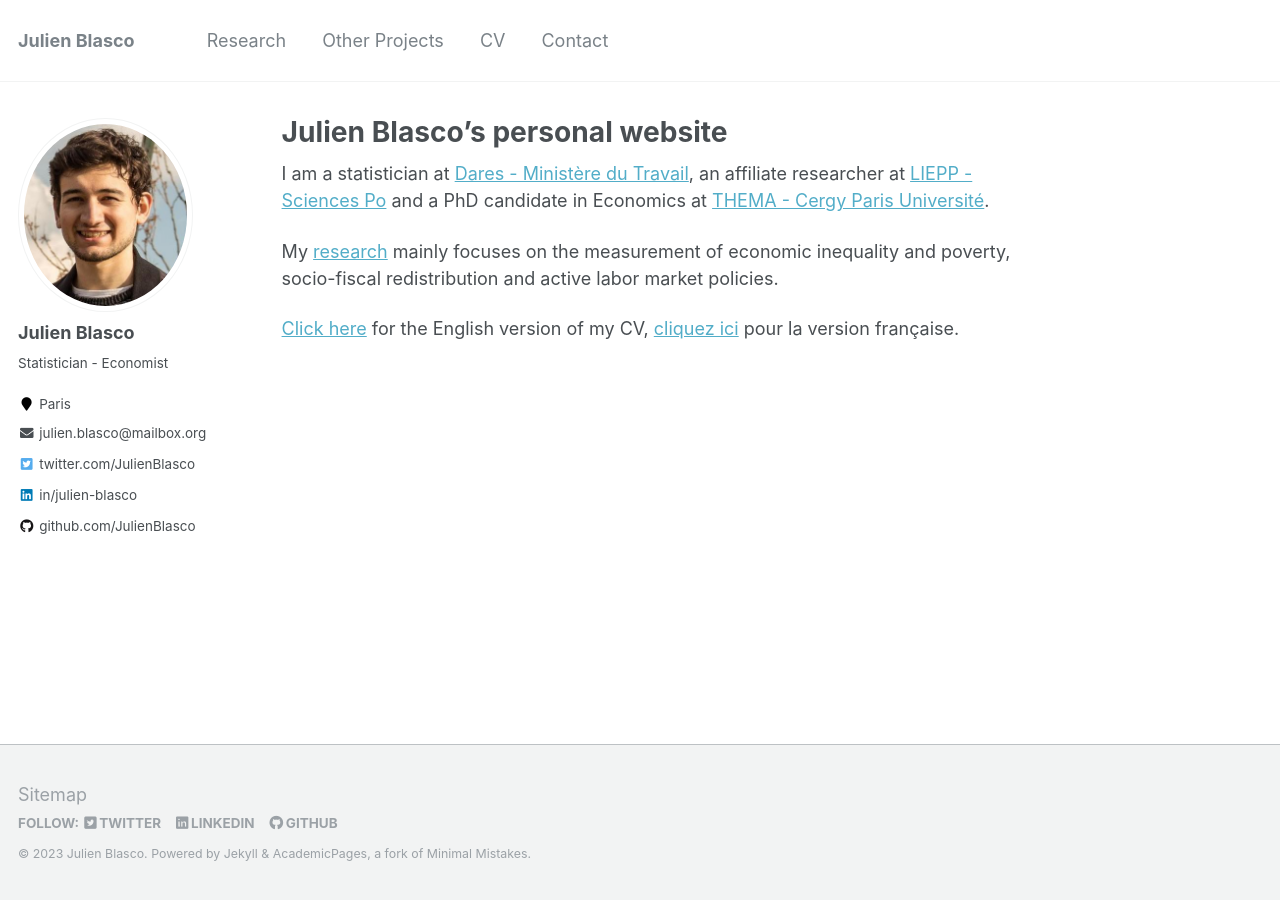
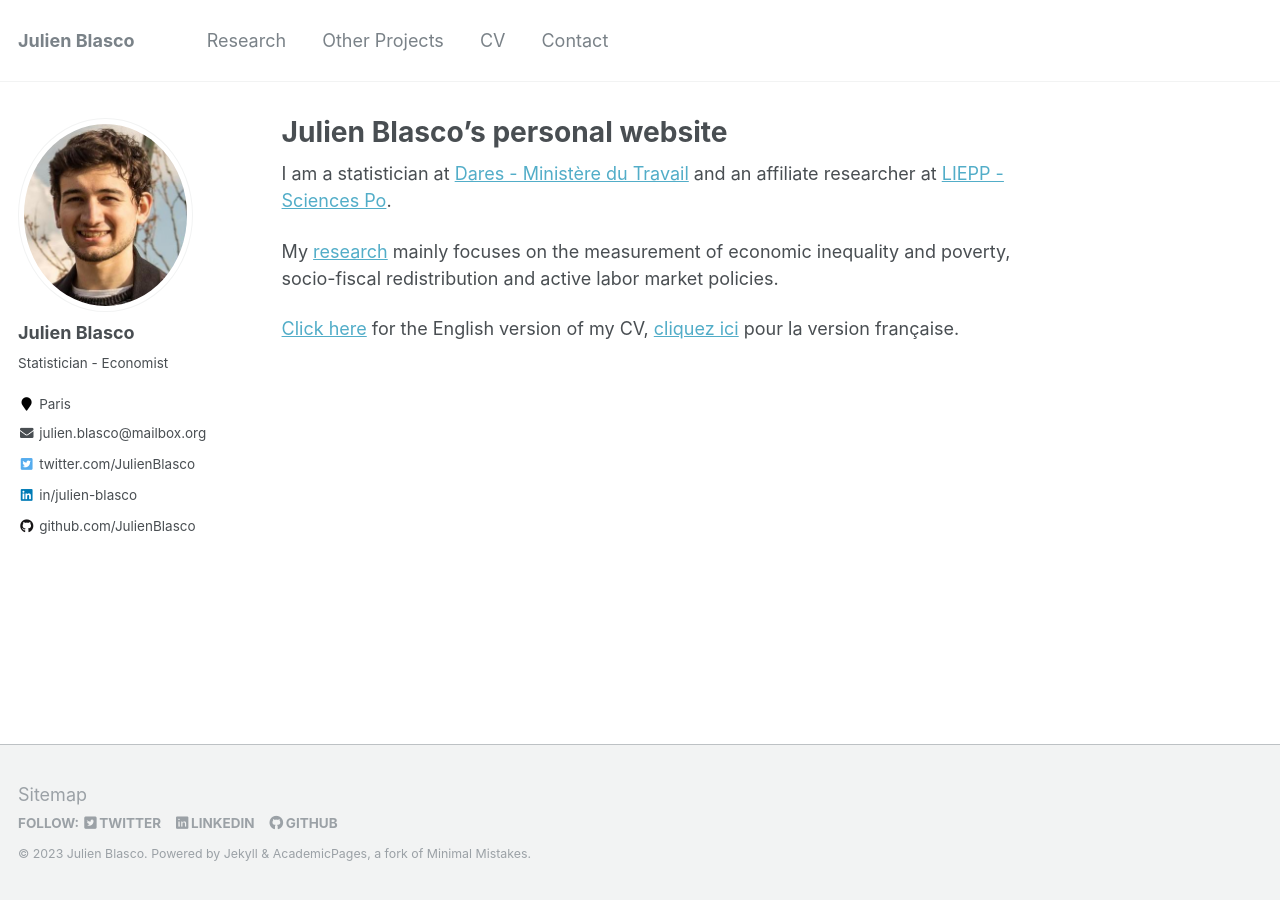
Before and after one commit to JulienBlasco/julienblasco.github.io, a Jekyll site: the page built from _pages/about.md, in a window 1280 px wide. Built offline with Jekyll 4.4.1, drawn with Linux system fonts in a browser that asks for light colours.

Commit message:
Update about.md

```diff
--- a/_pages/about.md
+++ b/_pages/about.md
@@ -8,7 +8,7 @@ redirect_from:
   - /about.html
 ---
 
-I am a statistician at [Dares - Ministère du Travail](https://dares.travail-emploi.gouv.fr/), an affiliate researcher at [LIEPP - Sciences Po](https://www.sciencespo.fr/liepp) and a PhD candidate in Economics at [THEMA - Cergy Paris Université](https://thema.u-cergy.fr).
+I am a statistician at [Dares - Ministère du Travail](https://dares.travail-emploi.gouv.fr/) and an affiliate researcher at [LIEPP - Sciences Po](https://www.sciencespo.fr/liepp).
 
 My [research](/research) mainly focuses on the measurement of economic inequality and poverty, socio-fiscal redistribution and active labor market policies.
 
```
